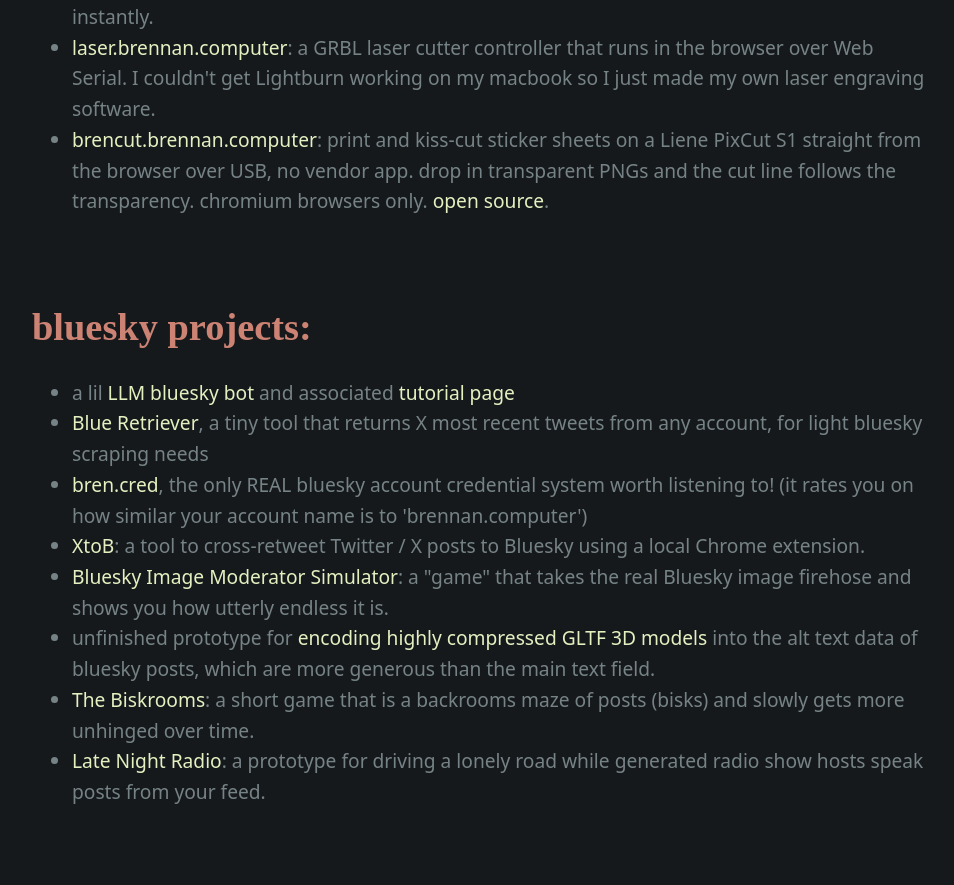
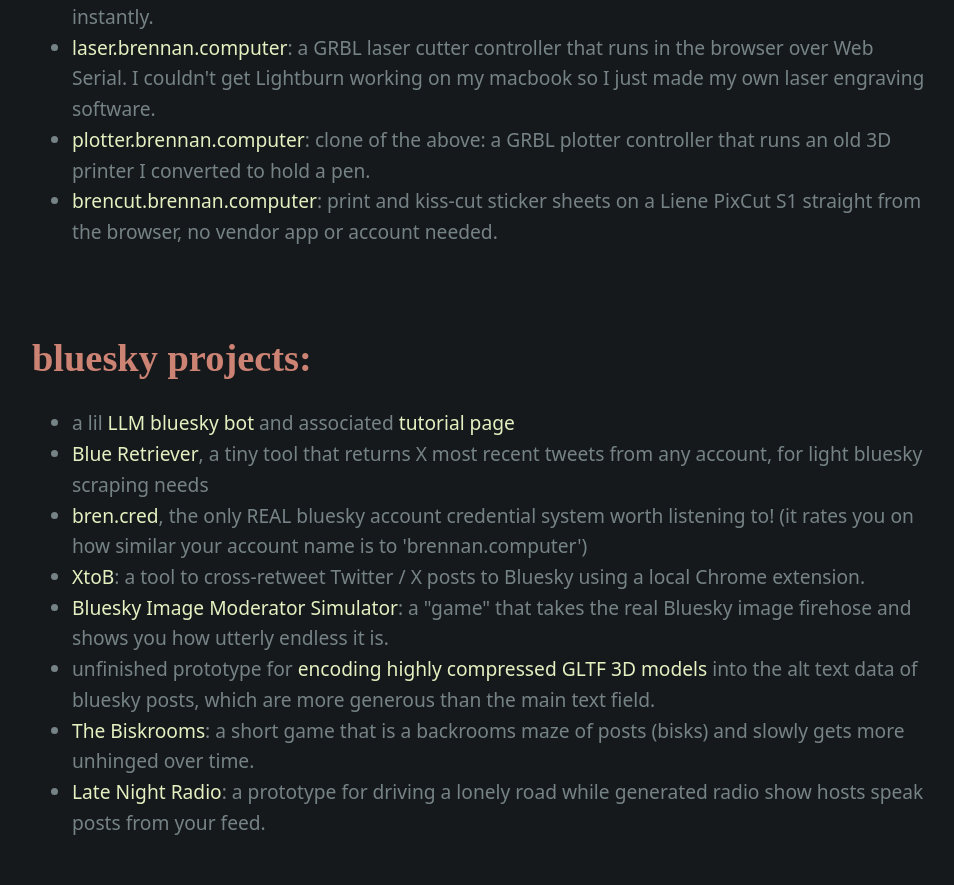
Before and after one commit to LTKMN/dotcomputer, a plain HTML site: page index.html in a window 1280 px wide. Shown: the part 1465-2350 px from the top of the page, without its empty margins (158-1112 px from the left). Drawn offline with Linux system fonts and the light colour scheme; a web font is replaced by a local one.

Commit message:
added plotter and revised brencut

```diff
--- a/index.html
+++ b/index.html
@@ -119,7 +119,8 @@
       <li><a href="https://lightyear.brennan.computer">lightyear.brennan.computer</a>: a Lightyear Frontier crop rotation planning tool / guide.</li>
       <li><a href="https://chiselcad.brennan.computer">chiselcad.brennan.computer</a>: Chisel is a free opensource CAD tool that runs in the browser with full LLM integration - you can sketch your design on paper and get a full real CAD model instantly.</li>
       <li><a href="https://laser.brennan.computer">laser.brennan.computer</a>: a GRBL laser cutter controller that runs in the browser over Web Serial. I couldn't get Lightburn working on my macbook so I just made my own laser engraving software.</li>
-      <li><a href="https://brencut.brennan.computer">brencut.brennan.computer</a>: print and kiss-cut sticker sheets on a Liene PixCut S1 straight from the browser over USB, no vendor app. drop in transparent PNGs and the cut line follows the transparency. chromium browsers only. <a href="https://github.com/LTKMN/brencut">open source</a>.</li>
+      <li><a href="https://plotter.brennan.computer">plotter.brennan.computer</a>: clone of the above: a GRBL plotter controller that runs an old 3D printer I converted to hold a pen.</li>
+      <li><a href="https://brencut.brennan.computer">brencut.brennan.computer</a>: print and kiss-cut sticker sheets on a Liene PixCut S1 straight from the browser, no vendor app or account needed.</li>
     </ul>
 
     <h3>bluesky projects:</h3>
```
